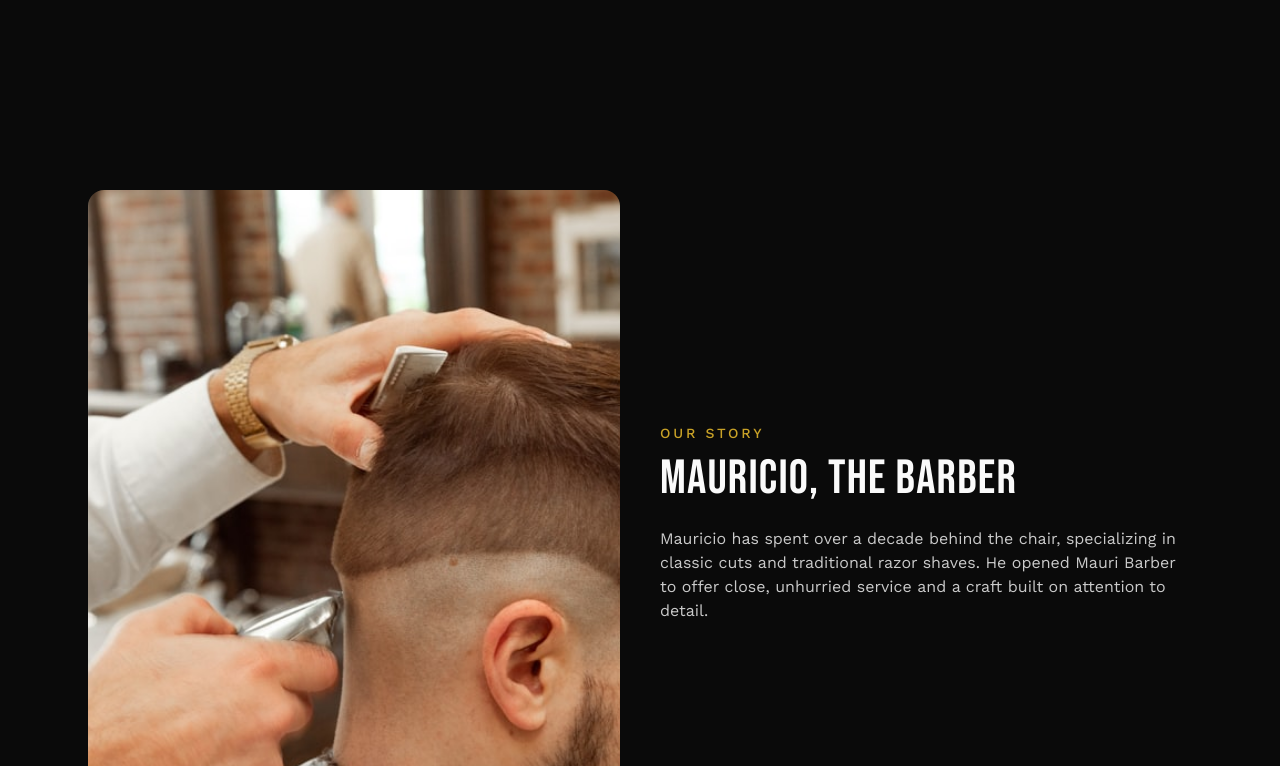
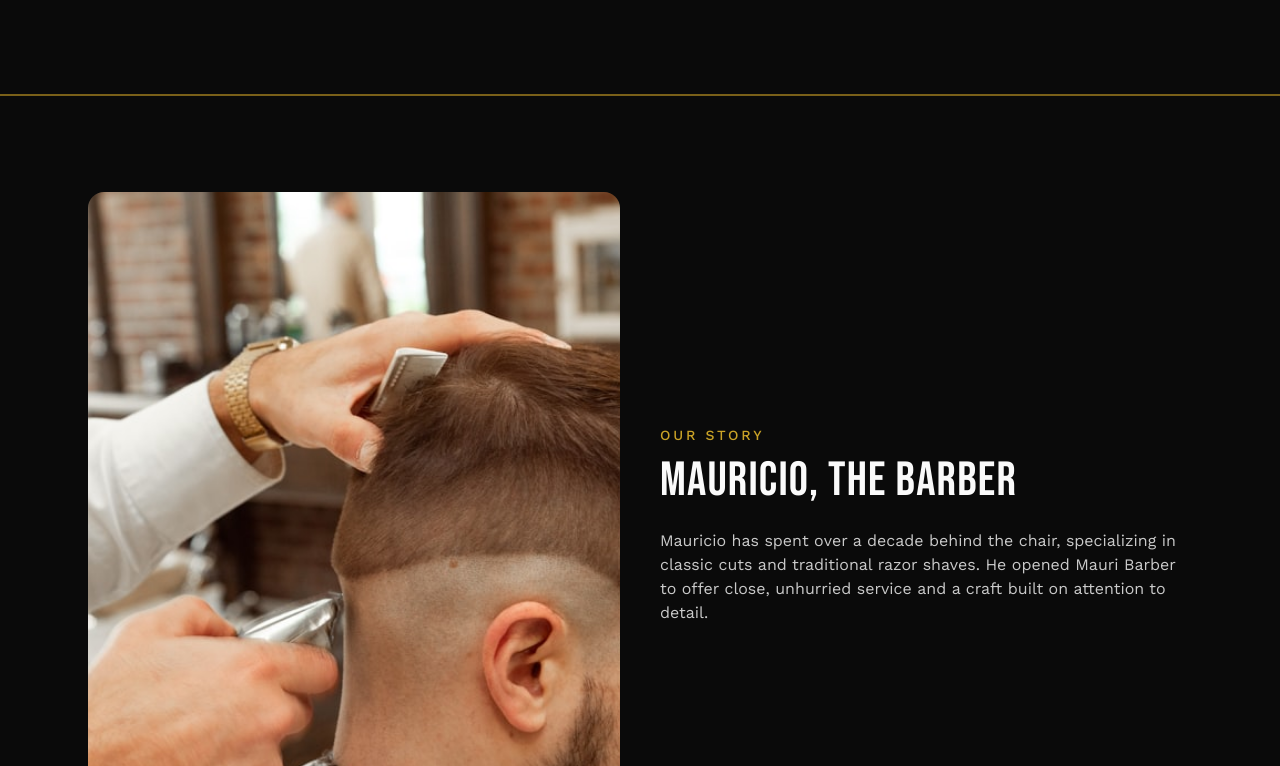
Before and after one commit to Mauribarber1/mauriwebsite, a Next.js app: page /en in a window 1280 px wide. Shown: the part 2834-3600 px from the top of the page. Built offline with nearby package versions, Linux system fonts and the light colour scheme.

Commit message:
fix: add visible gold divider between gallery and our-story sections
Both sections share the same dark background with nothing between
them, making them look like one continuous section. A 2px gold top
border on Historia clearly marks the boundary.

```diff
--- a/components/Historia/Historia.tsx
+++ b/components/Historia/Historia.tsx
@@ -7,7 +7,7 @@
 
 export default function Historia({ historia }: HistoriaProps) {
   return (
-    <section className="bg-ink py-24 text-paper">
+    <section className="border-t-2 border-gold-dark bg-ink py-24 text-paper">
       <div className="mx-auto grid max-w-6xl grid-cols-1 gap-10 px-6 md:grid-cols-2 md:items-center">
         <div className="relative aspect-[4/5] overflow-hidden rounded-2xl">
           <Image
```
